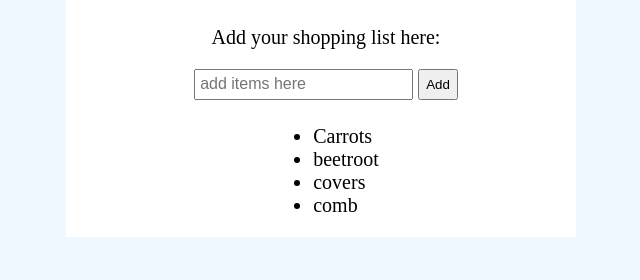
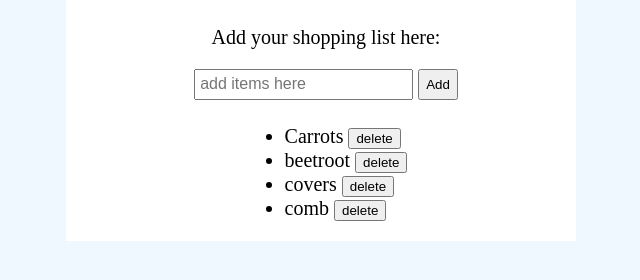
Before and after one commit to haripriya9209/shoppinglist, a plain HTML site: page index.html in a window 1280 px wide. Shown: the part 158-438 px from the top of the page, without its empty margins (319-959 px from the left). Drawn offline with Linux system fonts and the light colour scheme.

Commit message:
delete the list

```diff
--- a/index.html
+++ b/index.html
@@ -19,10 +19,18 @@
 
         <span id="error"></span>
         <ul id="list">
-            <li>Carrots</li>
-            <li>beetroot</li>
-            <li>covers</li>
-            <li>comb</li>
+            <li class="present">Carrots
+                <button class="btn-del">delete</button>
+            </li>
+            <li class="present">beetroot
+                <button class="btn-del">delete</button>
+            </li>
+            <li class="present">covers
+                <button class="btn-del">delete</button>
+            </li>
+            <li class="present">comb
+                <button class="btn-del">delete</button>
+            </li>
         </ul>
     </div>
     <script src="script.js"></script>
--- a/script.js
+++ b/script.js
@@ -1,8 +1,12 @@
+//declaring variables
 var addlist = document.getElementById("addlist");
 var add = document.getElementById("add");
+var li_item = document.getElementsByClassName("present");
 var ul = document.getElementById("list");
 var error = document.getElementById("error");
+var del = document.getElementsByClassName("btn-del");
 
+//adding items
 function addlistitem(){
     var li = document.createElement("li");
     li.append(document.createTextNode(addlist.value));
@@ -10,7 +14,7 @@ function addlistitem(){
     addlist.value = "";
 }
 
-
+//adding items on click
 add.addEventListener("click", function(){
     error.textContent ="";
     if(addlist.value.length>0)
@@ -23,6 +27,7 @@ add.addEventListener("click", function(){
 
 })
 
+//adding items on enter
 addlist.addEventListener("keypress", function(event){
     error.textContent ="";
     if(addlist.value.length>0 && event.code==="Enter")
@@ -30,3 +35,11 @@ addlist.addEventListener("keypress", function(event){
         addlistitem();
     }
 })
+
+//deleting item
+for(let i=0; i<del.length; i++){
+    del[i].addEventListener("click", function(){
+        console.log(i);
+        li_item[i].classList.add("add-item");
+    })
+}
--- a/style.css
+++ b/style.css
@@ -29,3 +29,6 @@ body{
     display: flex;
     flex-direction: row;
 }
+.add-item{
+    display: none;
+}
```
